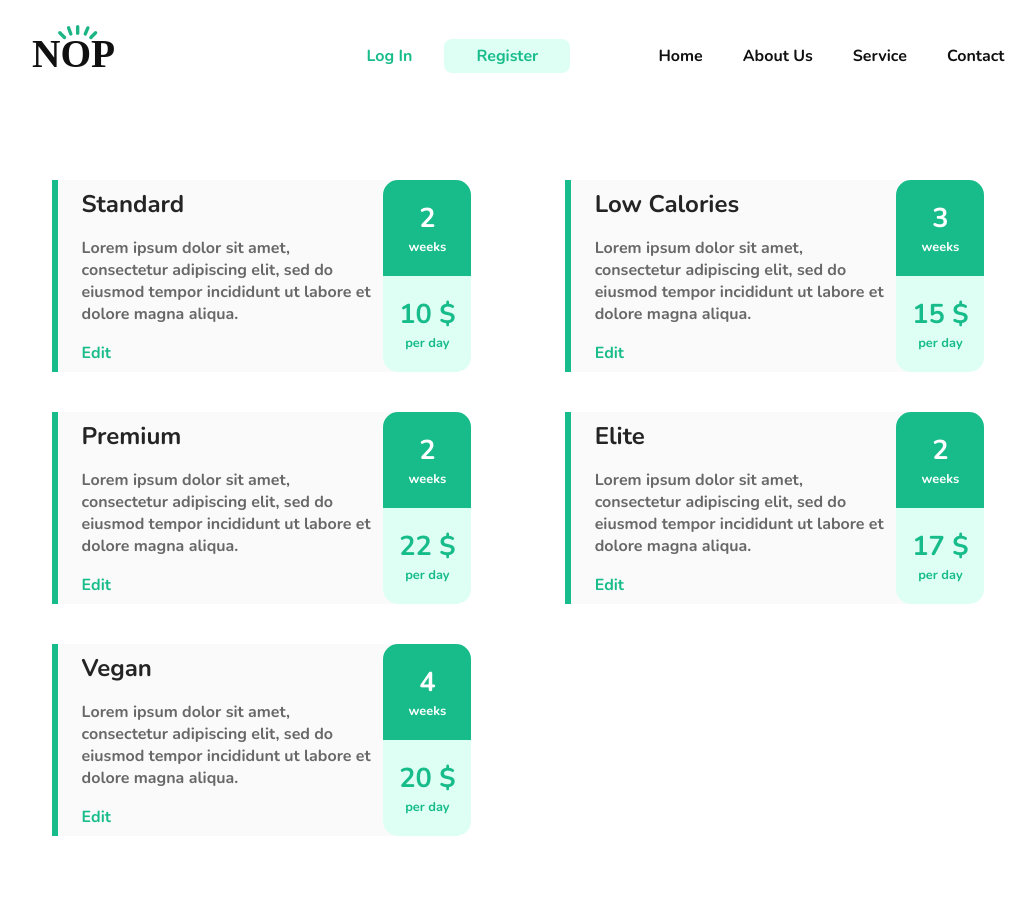
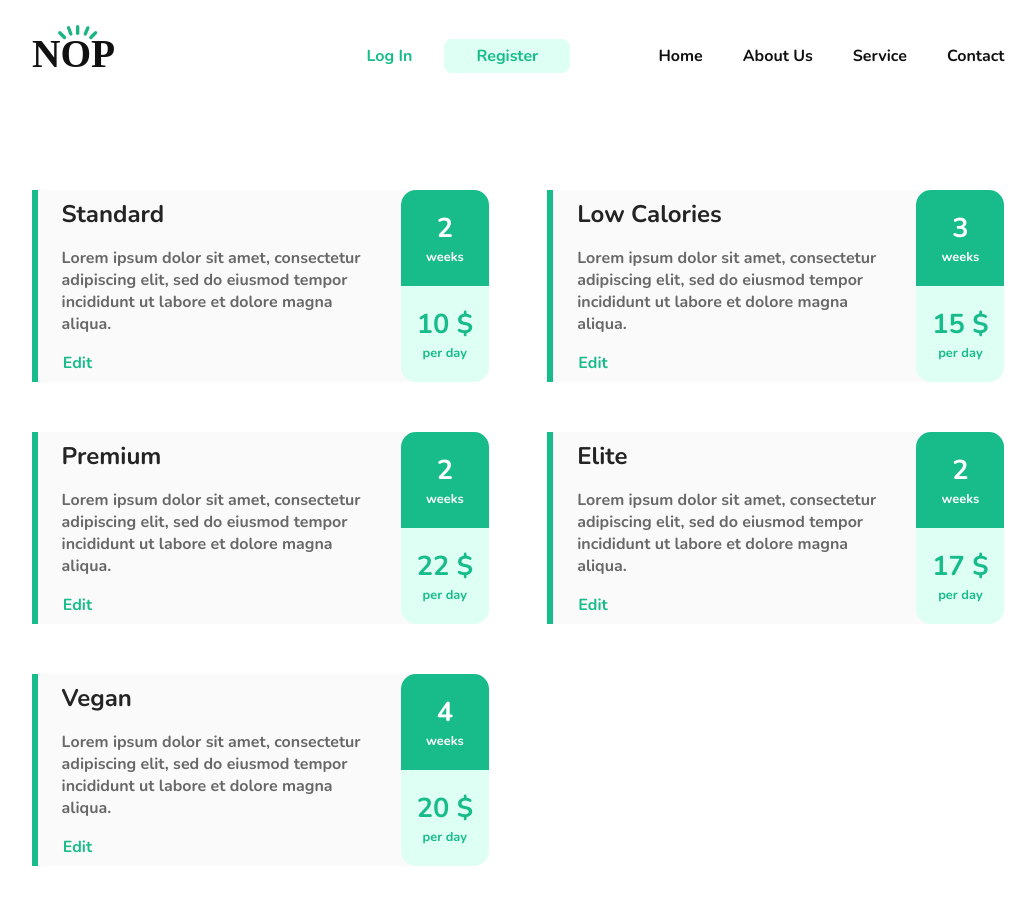
Before and after one commit to eugen1701/nopFront, a React (Create React App) app: page /offers in a window 1280 px wide. Shown: the top 904 px of the page, without its empty margins (122-1158 px from the left). Built offline with nearby package versions, Linux system fonts and the light colour scheme.

Commit message:
Redirect to offers on login + better styling

```diff
--- a/src/components/auth/login/Login.tsx
+++ b/src/components/auth/login/Login.tsx
@@ -71,7 +71,7 @@ export const Login: React.FC = () => {
         localStorage.setItem("role", role);
         localStorage.setItem("userId", userId.toString());
         localStorage.setItem("userName", userName);
-        navigate("/user/edit");
+        navigate("/offers");
 
       } catch (error: any) {
          alert(JSON.stringify(error.response.data["message"]))
--- a/src/pages/offers-page/OfferCard.scss
+++ b/src/pages/offers-page/OfferCard.scss
@@ -10,7 +10,7 @@ $offer-border-radius: 15px;
 
   .card{
     background-color: $very-light-grey;
-    width: 45%;
+    width: 47%;
     display: flex;
     justify-content: space-between;
     border-top-right-radius: $offer-border-radius;
--- a/src/pages/offers-page/OffersPage.scss
+++ b/src/pages/offers-page/OffersPage.scss
@@ -6,6 +6,7 @@
   .card-container{
     display: flex;
     justify-content: space-between;
-    margin: 20px;
+    margin-top: 30px;
+    margin-bottom: 20px;
   }
 }
```
Also changed, not shown: 2 other files (tests, documents, lock files or other folders).
